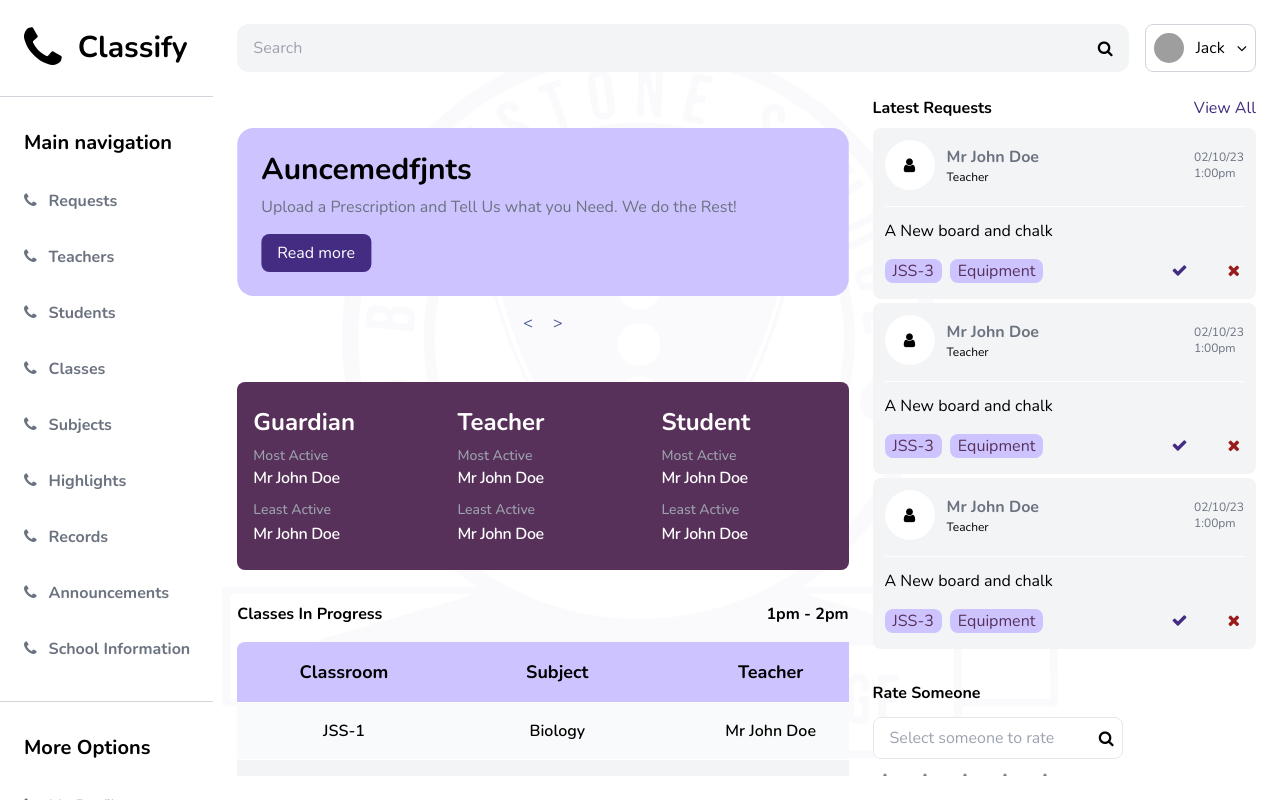
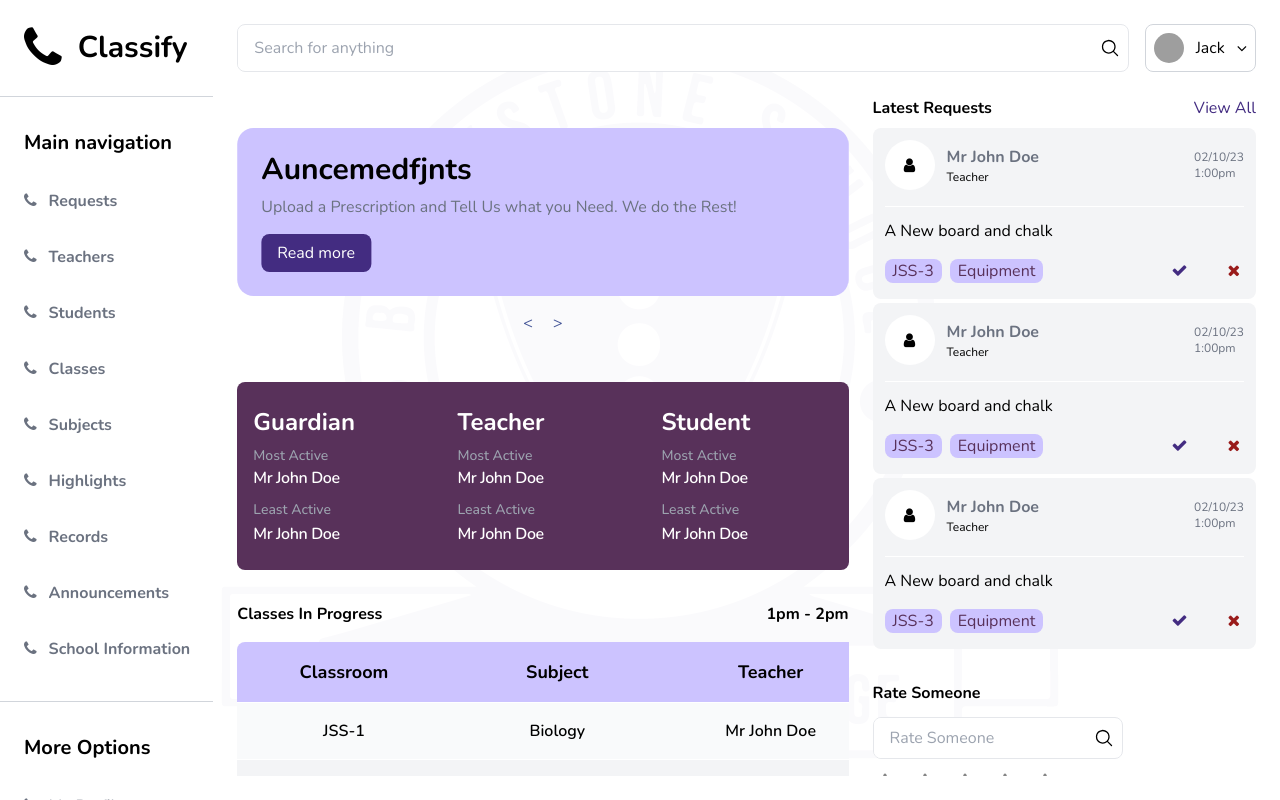
Before and after one commit to ibraheemosule/skoolizy, a React (Vite) app: page / in a window 1280 px wide. Built offline with nearby package versions, Linux system fonts and the light colour scheme; grey boxes are pictures that could not be loaded.

Commit message:
changed the icon

```diff
--- /dev/null
+++ b/src/assets/icons/AngleDownIcon.tsx
@@ -0,0 +1,19 @@
+import { memo } from 'react';
+import { IconType } from 'src/ts-types/react-types';
+
+const AngleDownIcon = ({ color, size = 24 }: IconType) => (
+  <svg
+    xmlns="http://www.w3.org/2000/svg"
+    viewBox="0 0 24 24"
+    style={{ height: size, width: size }}
+    fill={color || 'currentColor'}
+  >
+    <path
+      fillRule="evenodd"
+      d="M12.53 16.28a.75.75 0 0 1-1.06 0l-7.5-7.5a.75.75 0 0 1 1.06-1.06L12 14.69l6.97-6.97a.75.75 0 1 1 1.06 1.06l-7.5 7.5Z"
+      clipRule="evenodd"
+    />
+  </svg>
+);
+
+export default memo(AngleDownIcon);
--- a/src/assets/icons/Menu.tsx
+++ b/src/assets/icons/MenuIcon.tsx
@@ -1,7 +1,7 @@
 import { memo } from 'react';
 import { IconType } from 'src/ts-types/react-types';
 
-const Send = ({ color, size = 24 }: IconType) => (
+const MenuIcon = ({ color, size = 24 }: IconType) => (
   <svg
     xmlns="http://www.w3.org/2000/svg"
     viewBox="0 0 24 24"
@@ -12,8 +12,8 @@ const Send = ({ color, size = 24 }: IconType) => (
       fillRule="evenodd"
       d="M3 6.75A.75.75 0 0 1 3.75 6h16.5a.75.75 0 0 1 0 1.5H3.75A.75.75 0 0 1 3 6.75ZM3 12a.75.75 0 0 1 .75-.75h16.5a.75.75 0 0 1 0 1.5H3.75A.75.75 0 0 1 3 12Zm0 5.25a.75.75 0 0 1 .75-.75h16.5a.75.75 0 0 1 0 1.5H3.75a.75.75 0 0 1-.75-.75Z"
       clipRule="evenodd"
-    />{' '}
+    />
   </svg>
 );
 
-export default memo(Send);
+export default memo(MenuIcon);
--- /dev/null
+++ b/src/assets/icons/SearchIcon.tsx
@@ -0,0 +1,19 @@
+import { memo } from 'react';
+import { IconType } from 'src/ts-types/react-types';
+
+const SearchIcon = ({ color, size = 24 }: IconType) => (
+  <svg
+    xmlns="http://www.w3.org/2000/svg"
+    viewBox="0 0 24 24"
+    style={{ height: size, width: size }}
+    fill={color || 'currentColor'}
+  >
+    <path
+      fillRule="evenodd"
+      d="M10.5 3.75a6.75 6.75 0 1 0 0 13.5 6.75 6.75 0 0 0 0-13.5ZM2.25 10.5a8.25 8.25 0 1 1 14.59 5.28l4.69 4.69a.75.75 0 1 1-1.06 1.06l-4.69-4.69A8.25 8.25 0 0 1 2.25 10.5Z"
+      clipRule="evenodd"
+    />
+  </svg>
+);
+
+export default memo(SearchIcon);
--- a/src/assets/icons/Send.tsx
+++ b/src/assets/icons/SendIcon.tsx
@@ -1,7 +1,7 @@
 import { memo } from 'react';
 import { IconType } from 'src/ts-types/react-types';
 
-const Send = ({ color, size = 24 }: IconType) => (
+const SendIcon = ({ color, size = 24 }: IconType) => (
   <svg
     xmlns="http://www.w3.org/2000/svg"
     viewBox="0 0 24 24"
@@ -12,4 +12,4 @@ const Send = ({ color, size = 24 }: IconType) => (
   </svg>
 );
 
-export default memo(Send);
+export default memo(SendIcon);
--- a/src/assets/icons/Star.tsx
+++ b/src/assets/icons/StarIcon.tsx
@@ -1,7 +1,7 @@
 import { memo } from 'react';
 import { IconType } from 'src/ts-types/react-types';
 
-const Star = ({ color, size = 24 }: IconType) => (
+const StarIcon = ({ color, size = 24 }: IconType) => (
   <svg
     viewBox="0 0 24 24"
     style={{ height: size, width: size }}
@@ -15,4 +15,4 @@ const Star = ({ color, size = 24 }: IconType) => (
   </svg>
 );
 
-export default memo(Star);
+export default memo(StarIcon);
--- a/src/components/layout/top-header/TopHeader.tsx
+++ b/src/components/layout/top-header/TopHeader.tsx
@@ -1,6 +1,6 @@
 import { Dispatch, FC, SetStateAction, memo } from 'react';
-import SearchBar from 'components/reusables/search-bar/SearchBar';
-import Menu from 'src/assets/icons/Menu';
+import Menu from 'src/assets/icons/MenuIcon';
+import CustomField from 'components/reusables/custom-field/CustomField';
 
 interface ITopHeader {
   setToggleNav: Dispatch<SetStateAction<boolean>>;
@@ -18,7 +18,9 @@ const TopHeader: FC<ITopHeader> = ({ setToggleNav }) => (
     </button>
     <div className="flex grow gap-4 items-center justify-between">
       <div className="grow md:w-1/2 lg:w-3/5 self-stretch">
-        <SearchBar />
+        <CustomField>
+          <CustomField.Editable icon search placeholder="Search for anything" />
+        </CustomField>
       </div>
       <div>
         <div className="flex gap-3 rounded-lg border p-1 sm:p-2 items-center border-gray-300">
--- a/src/components/pages/dashboard/highlights/Highlights.tsx
+++ b/src/components/pages/dashboard/highlights/Highlights.tsx
@@ -1,7 +1,7 @@
 import { memo } from 'react';
 import { BaseText, BoldText, SmallText } from 'components/reusables/ui/text';
 import { ActionBtn } from 'components/reusables/ui/buttons';
-import Send from 'src/assets/icons/Send';
+import Send from 'src/assets/icons/SendIcon';
 import IconCard from 'components/reusables/icon-card/IconCard';
 
 const Highlights = () => (
--- a/src/components/pages/dashboard/rate-someone/RateSomeone.tsx
+++ b/src/components/pages/dashboard/rate-someone/RateSomeone.tsx
@@ -29,7 +29,7 @@ const Rate = () => {
                 onChange={(e) => updateName(e.target.value)}
                 value={name}
                 icon
-                id="here"
+                placeholder="Rate Someone"
               />
               <CustomField.DropdownWrapper>
                 <CustomField.Dropdown onClick={() => updateName('john')}>
--- a/src/components/reusables/custom-field/CustomField.tsx
+++ b/src/components/reusables/custom-field/CustomField.tsx
@@ -11,6 +11,8 @@ import {
 } from 'react';
 
 import { IBaseProp } from 'src/ts-types/react-types';
+import SearchIcon from 'src/assets/icons/SearchIcon';
+import AngleDownIcon from 'src/assets/icons/AngleDownIcon';
 
 interface ChildProp {
   elementRef: RefObject<HTMLDivElement | HTMLInputElement>;
@@ -62,10 +64,9 @@ const Icon = ({
   search?: boolean;
   onClick?: () => void;
 }) => (
-  <i
-    onClick={onClick}
-    className={`inline-block mr-2 fa fa-${search ? 'search' : 'angle-down'}`}
-  />
+  <button onClick={onClick} className="inline-block mr-2">
+    {search ? <SearchIcon size={20} /> : <AngleDownIcon size={20} />}
+  </button>
 );
 
 type NonEditableType = Partial<Omit<ChildProp, 'dropdownRef'>> & {
@@ -99,6 +100,7 @@ type FieldPropsType = Partial<Omit<ChildProp, 'dropdownRef'>> & {
   type?: string;
   icon?: boolean;
   id?: string;
+  placeholder?: string;
 };
 
 const Editable = memo(
@@ -112,6 +114,7 @@ const Editable = memo(
     search,
     icon,
     id,
+    placeholder,
   }: FieldPropsType) => (
     <div className="relative w-full cursor-pointer bg-white flex items-center border border-gray-200 rounded-lg overflow-hidden">
       <input
@@ -123,7 +126,7 @@ const Editable = memo(
         value={value}
         ref={elementRef as RefObject<HTMLInputElement>}
         type={type ?? (search ? 'search' : 'text')}
-        placeholder="Select someone to rate"
+        placeholder={placeholder || ''}
         className={`p-2 pl-4 appearance-none outline-none w-full ${
           !search && typeof search === 'boolean'
             ? 'cursor-pointer'
--- a/src/components/reusables/search-bar/SearchBar.tsx
+++ /dev/null
@@ -1,23 +0,0 @@
-import { Dispatch, SetStateAction, memo, FC } from 'react';
-
-interface ISearchBar {
-  search?: string;
-  setSearch?: Dispatch<SetStateAction<string>>;
-}
-
-const SearchBar: FC<ISearchBar> = ({ search, setSearch }) => (
-  <div className="h-full rounded-xl overflow-hidden relative">
-    <input
-      value={search}
-      onChange={(e) => setSearch?.(e.target.value)}
-      placeholder="Search"
-      className="min-w-full h-full bg-gray-100 p-2 px-4 outline-none"
-      type="search"
-    />
-    {search ? null : (
-      <i className="fa fa-search absolute right-4 top-1/2 -translate-y-1/2 font-light" />
-    )}
-  </div>
-);
-
-export default memo(SearchBar);
--- a/src/components/reusables/star-ratings/StarRatings.tsx
+++ b/src/components/reusables/star-ratings/StarRatings.tsx
@@ -1,5 +1,5 @@
 import { memo, FC } from 'react';
-import Star from 'src/assets/icons/Star';
+import Star from 'src/assets/icons/StarIcon';
 
 const stars = Array(5).fill('');
 
```
Also changed, not shown: .eslintrc.cjs.
